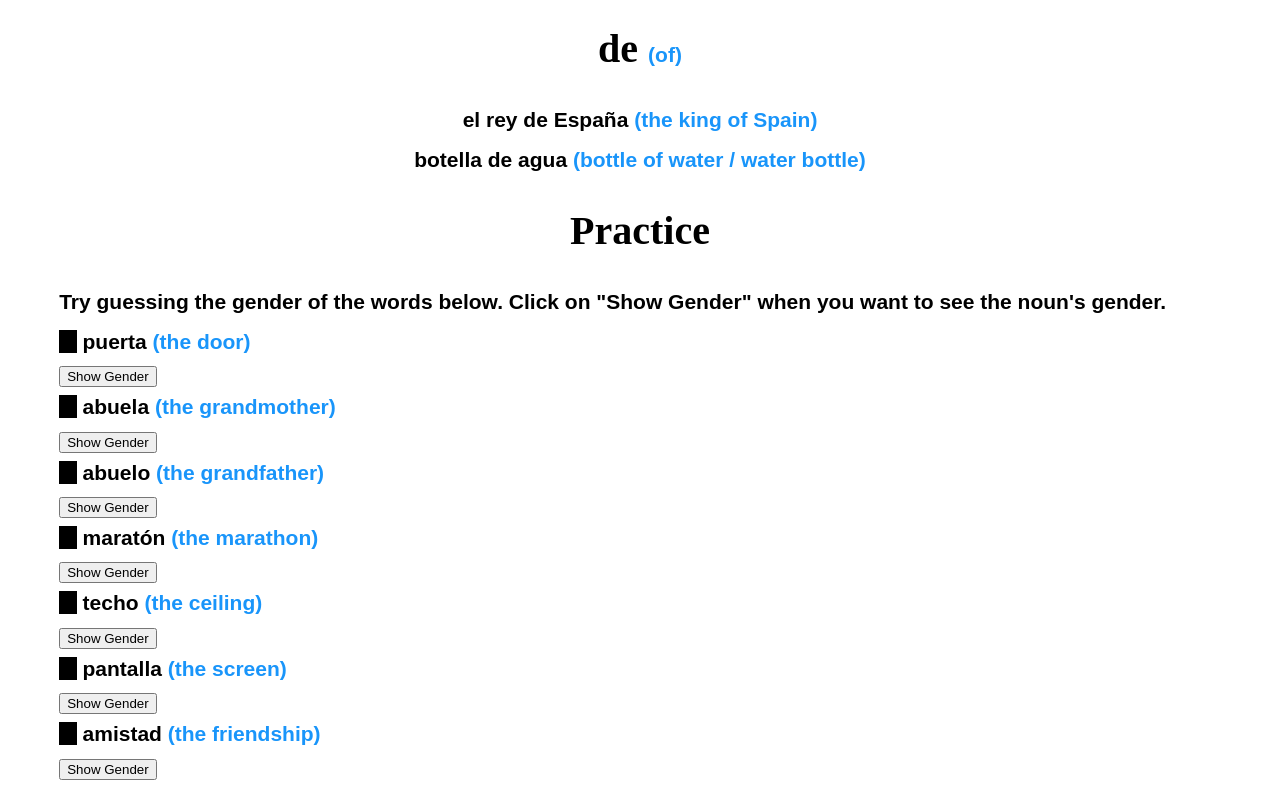
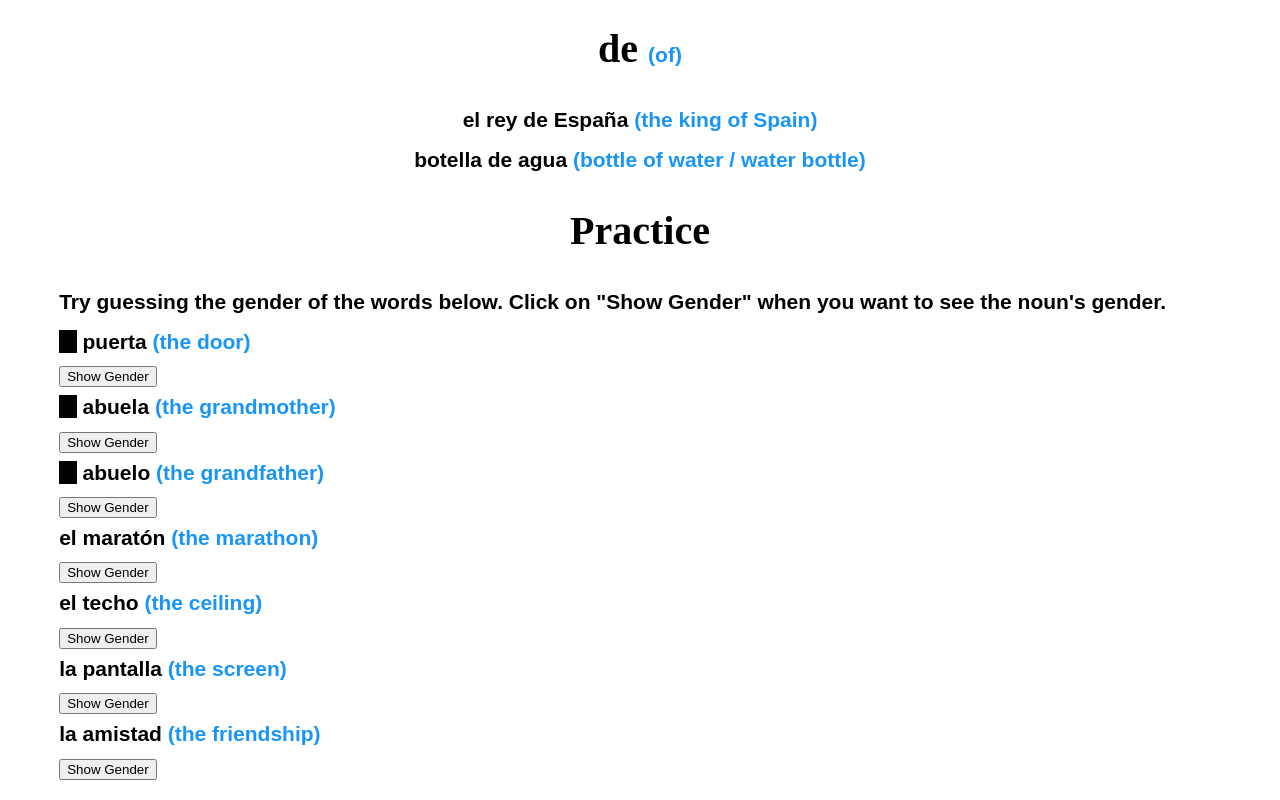
Before and after one commit to Martin0484/test12.github.io, a plain HTML site: page nouns.html in a window 1280 px wide. Shown: the part 5099-5899 px from the top of the page. Drawn offline with Linux system fonts and the light colour scheme.

Commit message:
Updated hidden in practice nouns

```diff
--- a/nouns.html
+++ b/nouns.html
@@ -151,16 +151,16 @@
   <h3><span id="hidden2">el</span> abuelo <span class="english">(the grandfather)</span></h3>
   <button type="button" onclick="document.getElementById('hidden2').style.backgroundColor='white'">Show Gender</button>
 
-  <h3><span id="hidden1">el</span> maratón <span class="english">(the marathon)</span></h3>
+  <h3><span id="hidden4">el</span> maratón <span class="english">(the marathon)</span></h3>
   <button type="button" onclick="document.getElementById('hidden1').style.backgroundColor='white'">Show Gender</button>
 
-  <h3><span id="hidden2">el</span> techo <span class="english">(the ceiling)</span></h3>
+  <h3><span id="hidden5">el</span> techo <span class="english">(the ceiling)</span></h3>
   <button type="button" onclick="document.getElementById('hidden2').style.backgroundColor='white'">Show Gender</button>
 
-  <h3><span id="hidden1">la</span> pantalla <span class="english">(the screen)</span></h3>
+  <h3><span id="hidden6">la</span> pantalla <span class="english">(the screen)</span></h3>
   <button type="button" onclick="document.getElementById('hidden1').style.backgroundColor='white'">Show Gender</button>
 
-  <h3><span id="hidden2">la</span> amistad <span class="english">(the friendship)</span></h3>
+  <h3><span id="hidden7">la</span> amistad <span class="english">(the friendship)</span></h3>
   <button type="button" onclick="document.getElementById('hidden2').style.backgroundColor='white'">Show Gender</button>
 
 </body>
```
